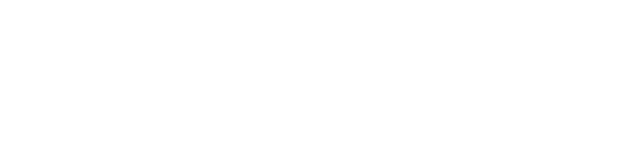
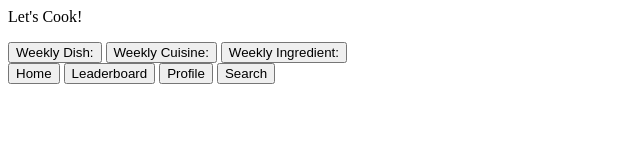
Before and after one commit to amorgan822/MealMuse, a plain HTML site: page index.html in a window 1280 px wide. Shown: the whole page, without its empty margins (0-640 px from the left). Drawn offline with Linux system fonts and the light colour scheme.

Commit message:
Update index.html

```diff
--- a/index.html
+++ b/index.html
@@ -5,6 +5,23 @@
 
     <body>
 
+        <div>
+            <p>Let's Cook!</p>
+        </div>
+
+        <div>
+            <button>Weekly Dish:</button>
+            <button>Weekly Cuisine:</button>
+            <button>Weekly Ingredient:</button>
+        </div>
+
+        <div>
+            <button name="Home">Home</button>
+            <button name="Leaderboard">Leaderboard</button>
+            <button name="Profile">Profile</button>
+            <button name="Search">Search</button>
+        </div>
+
 
     </body>
 </html>
```
